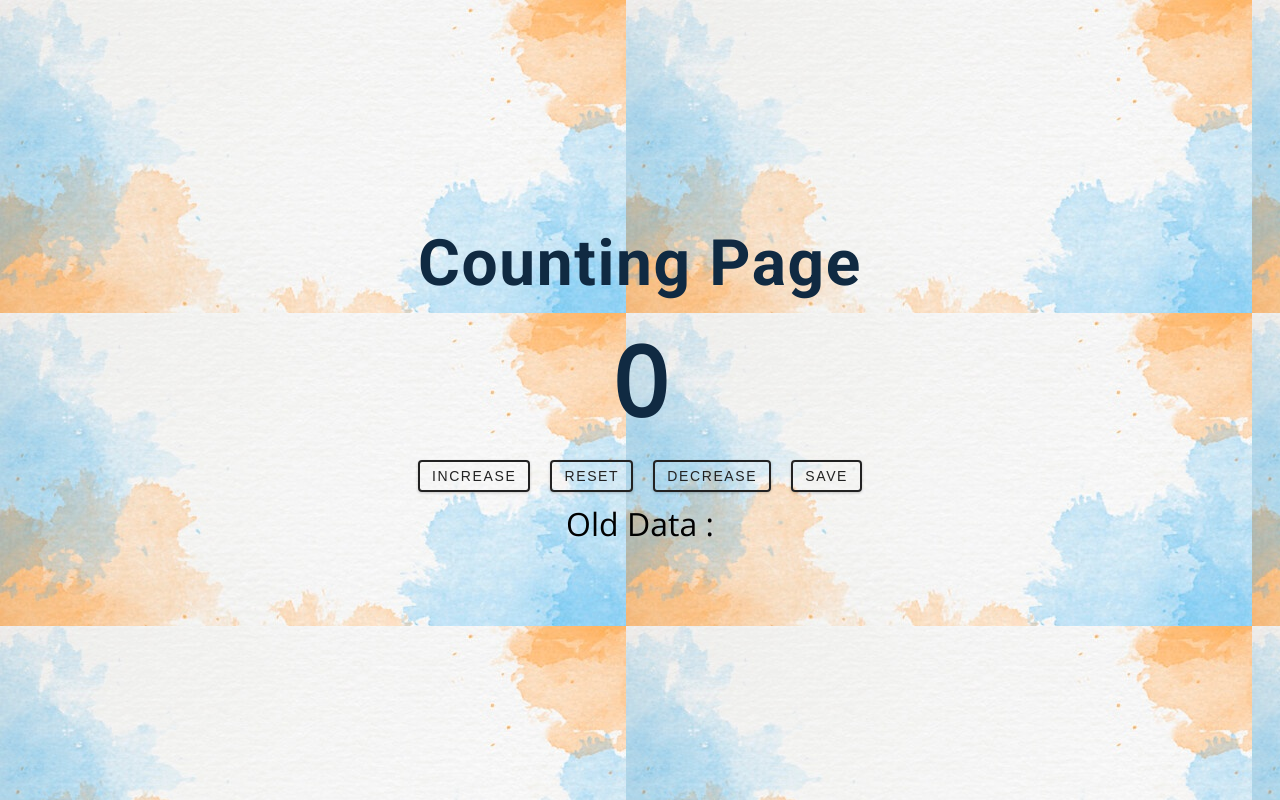
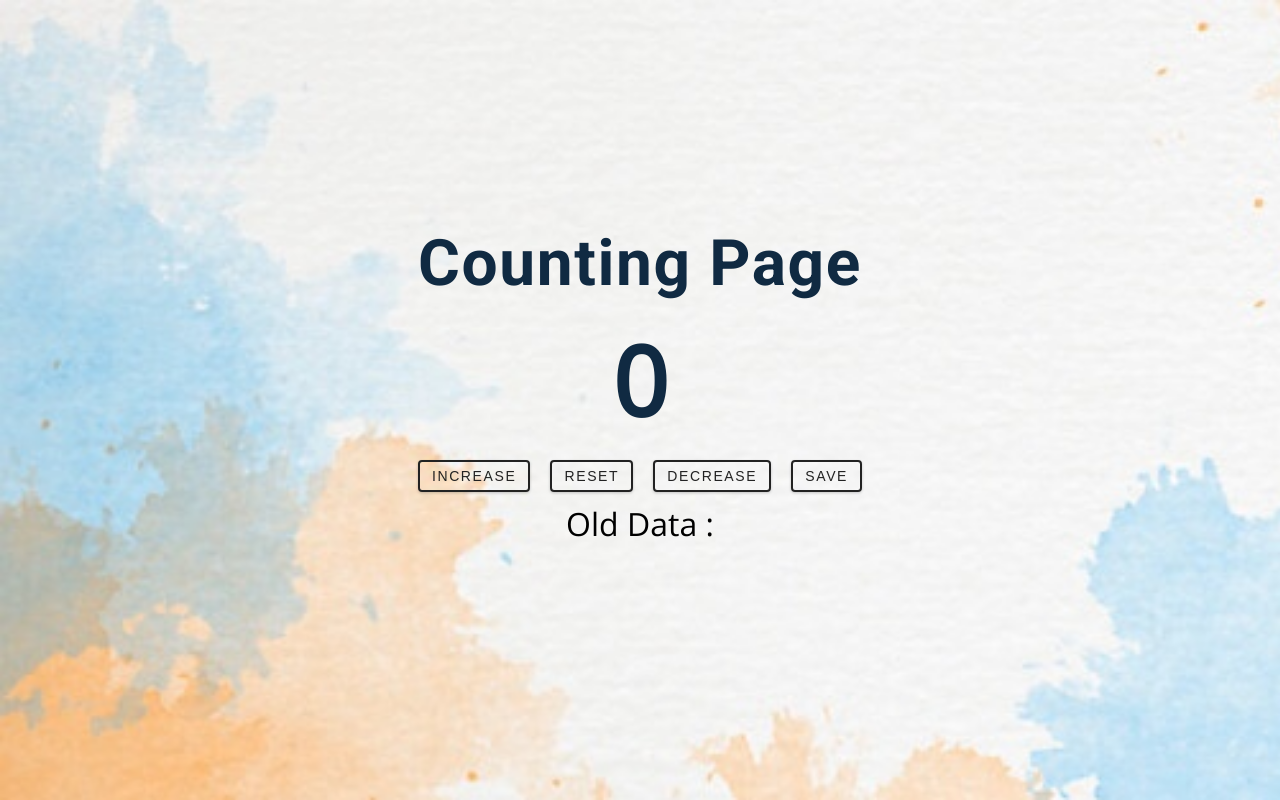
Before and after one commit to idevmou/countingwebapp, a plain HTML site: page index.html in a window 1280 px wide. Drawn offline with nearby package versions, Linux system fonts and the light colour scheme.

Commit message:
img fitted

```diff
--- a/style.css
+++ b/style.css
@@ -68,7 +68,6 @@ Global Styles
 }
 body {
   font-family: var(--ff-secondary);
-  background-image: url("bg.jpg");
   color: var(--clr-grey-1);
   line-height: 1.5;
   font-size: 0.875rem;
@@ -207,6 +206,14 @@ text-transform: uppercase;
 }
 
 .btn-save:hover {
-    color: var(--clr-white);
-    background: var(--clr-black);
+   color: var(--clr-white);
+   background: var(--clr-black);
   }
+
+html {
+   background: url("bg.jpg");
+   -webkit-background-size: cover;
+   -moz-background-size: cover;
+   -o-background-size: cover;
+   background-size: cover;
+}
```
